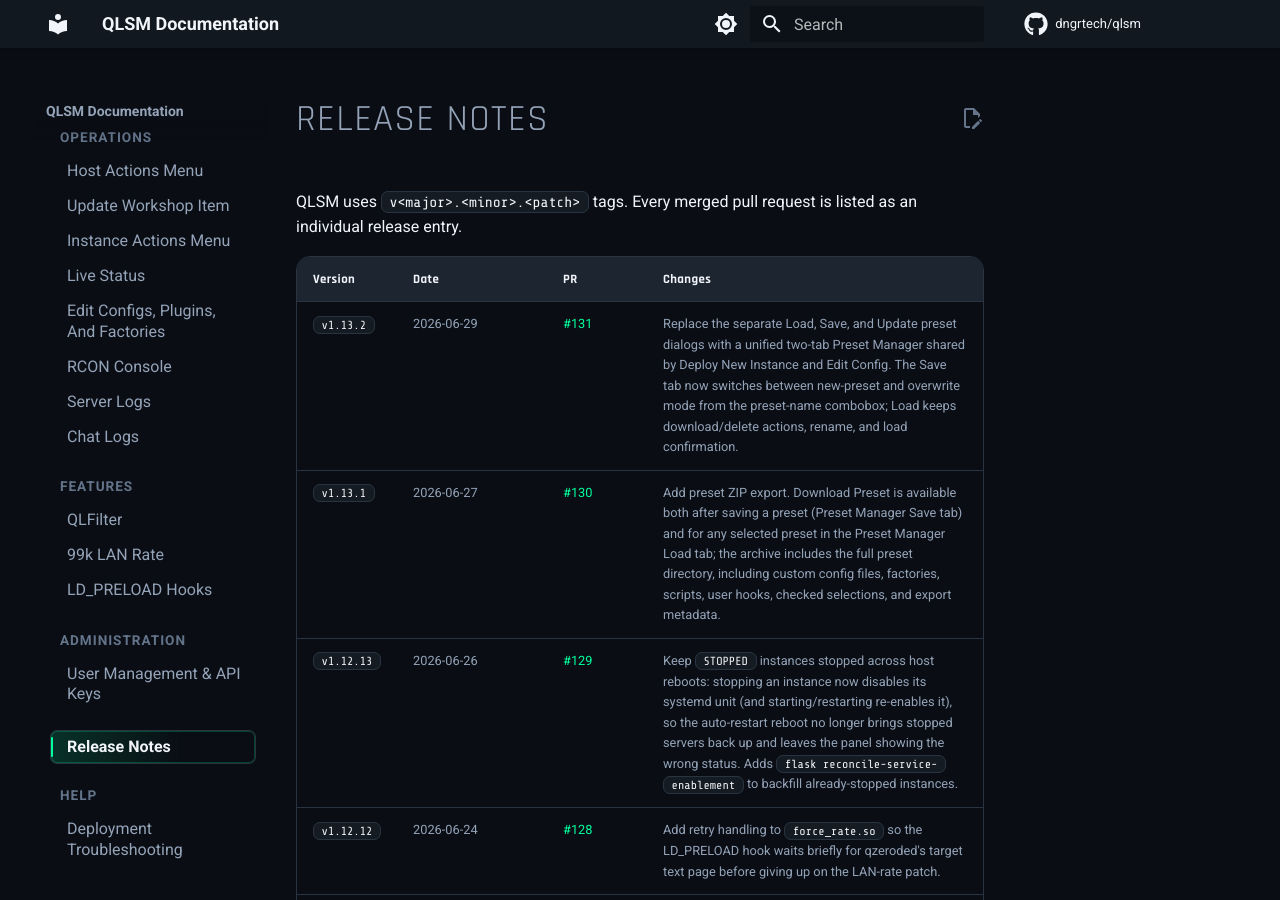
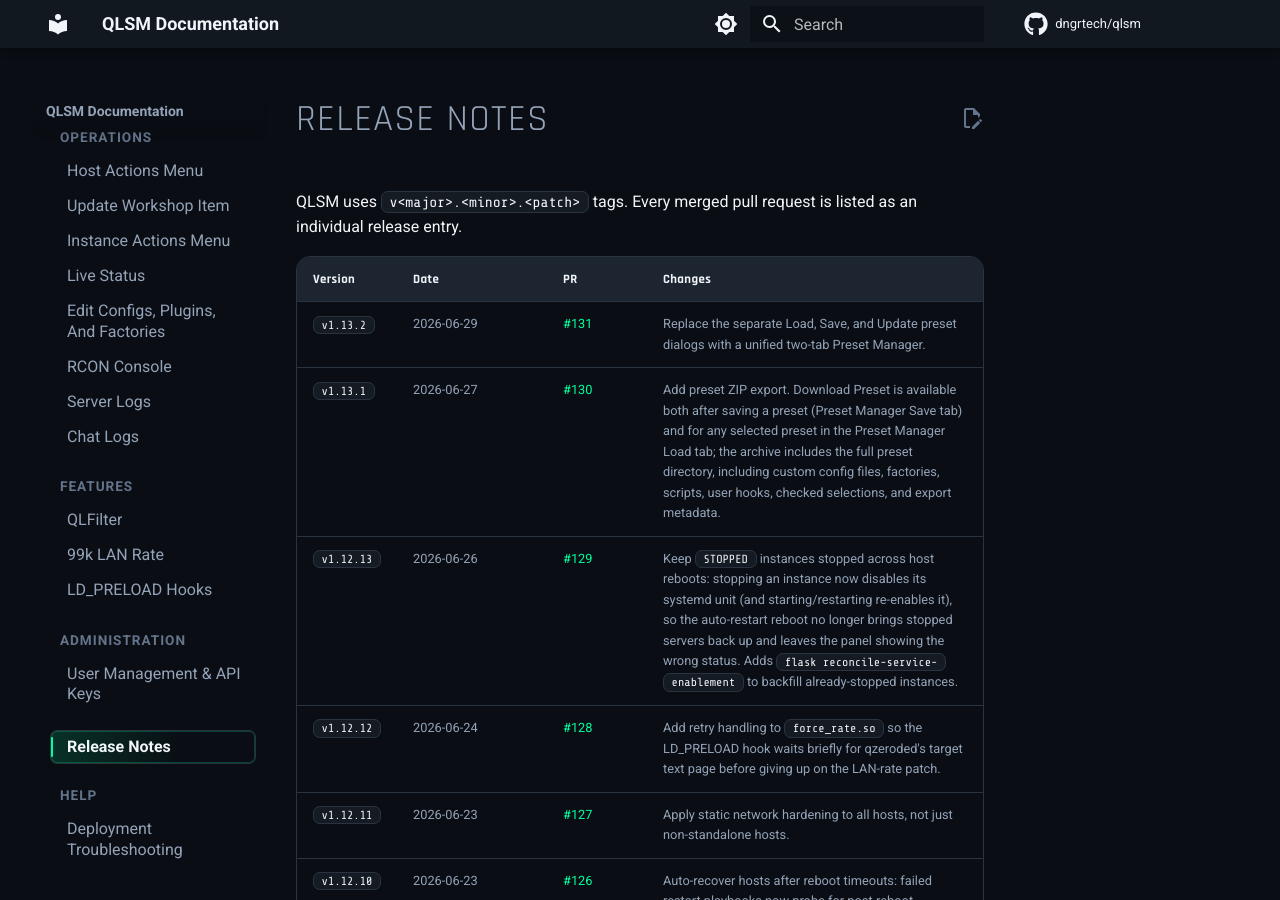
Before and after one commit to dngrtech/qlsm, an MkDocs documentation site: the page built from docs/user/releases.md, in a window 1280 px wide and 900 px high. Built offline with MkDocs 1.6.1 and Material for MkDocs 9.7.7, drawn with Linux system fonts in a browser that asks for light colours; comment, search, counter and statistics services are not loaded.

Commit message:
updated releases.md

```diff
--- a/docs/user/releases.md
+++ b/docs/user/releases.md
@@ -4,7 +4,7 @@ QLSM uses `v<major>.<minor>.<patch>` tags. Every merged pull request is listed a
 
 | Version | Date | PR | Changes |
 | --- | --- | --- | --- |
-| `v1.13.2` | 2026-06-29 | [#131](https://github.com/dngrtech/qlsm/pull/131) | Replace the separate Load, Save, and Update preset dialogs with a unified two-tab Preset Manager shared by Deploy New Instance and Edit Config. The Save tab now switches between new-preset and overwrite mode from the preset-name combobox; Load keeps download/delete actions, rename, and load confirmation. |
+| `v1.13.2` | 2026-06-29 | [#131](https://github.com/dngrtech/qlsm/pull/131) | Replace the separate Load, Save, and Update preset dialogs with a unified two-tab Preset Manager. |
 | `v1.13.1` | 2026-06-27 | [#130](https://github.com/dngrtech/qlsm/pull/130) | Add preset ZIP export. Download Preset is available both after saving a preset (Preset Manager Save tab) and for any selected preset in the Preset Manager Load tab; the archive includes the full preset directory, including custom config files, factories, scripts, user hooks, checked selections, and export metadata. |
 | `v1.12.13` | 2026-06-26 | [#129](https://github.com/dngrtech/qlsm/pull/129) | Keep `STOPPED` instances stopped across host reboots: stopping an instance now disables its systemd unit (and starting/restarting re-enables it), so the auto-restart reboot no longer brings stopped servers back up and leaves the panel showing the wrong status. Adds `flask reconcile-service-enablement` to backfill already-stopped instances. |
 | `v1.12.12` | 2026-06-24 | [#128](https://github.com/dngrtech/qlsm/pull/128) | Add retry handling to `force_rate.so` so the LD_PRELOAD hook waits briefly for qzeroded's target text page before giving up on the LAN-rate patch. |
```
